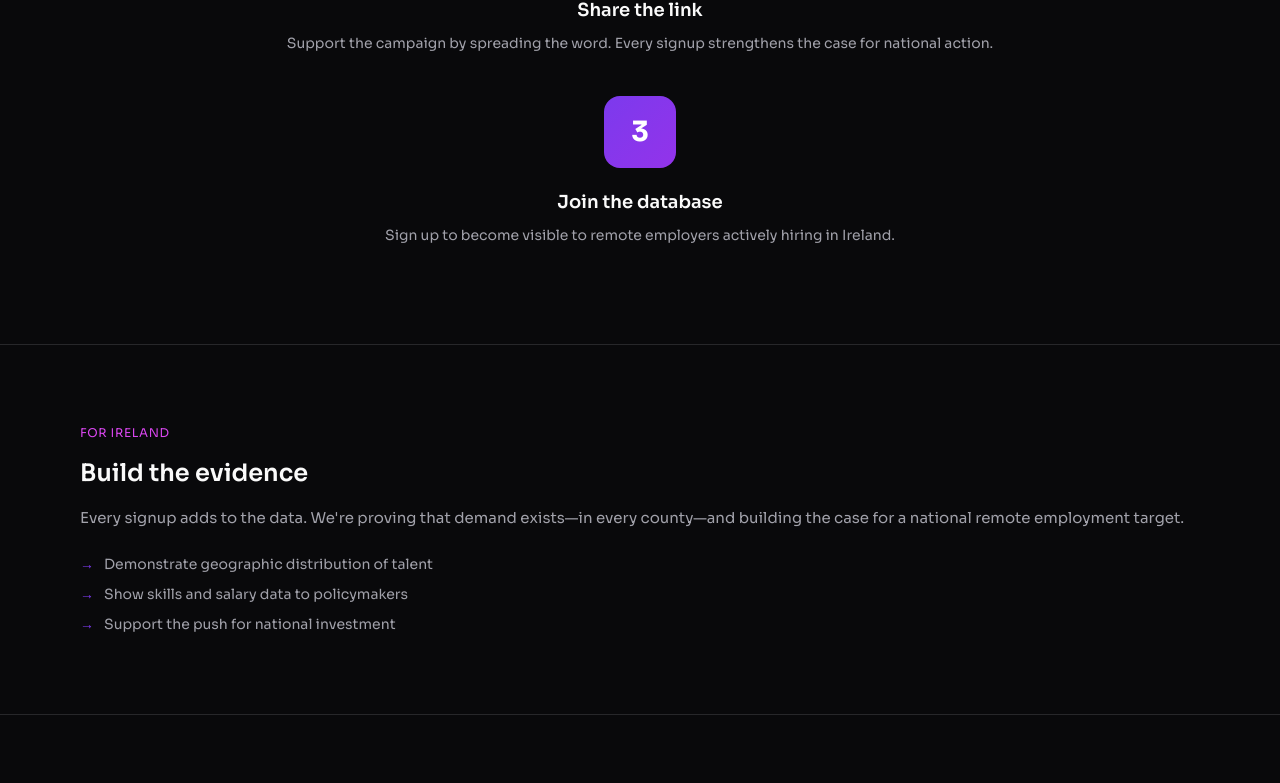
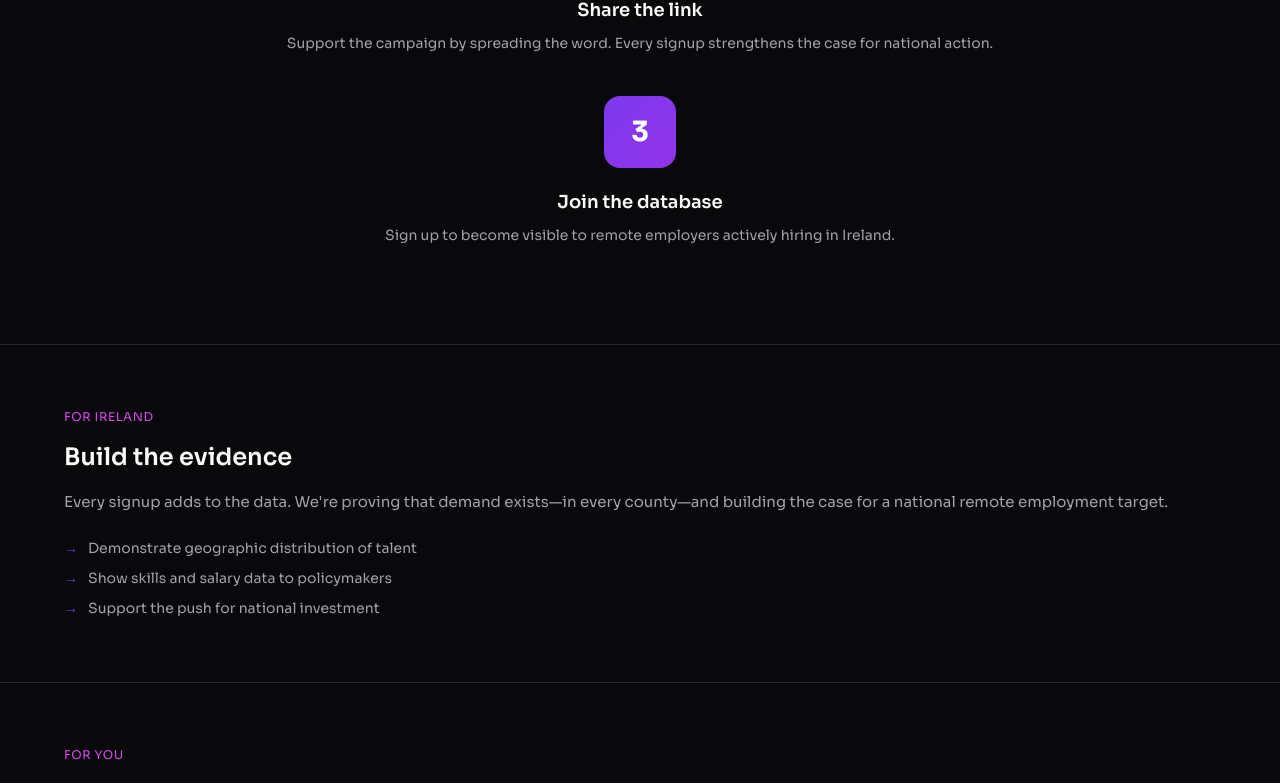
Before and after one commit to hello383/Sway, a Next.js app: page / in a window 1280 px wide. Shown: the part 2000-2783 px from the top of the page. Built offline with nearby package versions, Linux system fonts and the light colour scheme; no server answers; the database is empty.

Commit message:
Fix padding values for responsive design

```diff
--- a/app/page.tsx
+++ b/app/page.tsx
@@ -372,7 +372,7 @@ export default function Home() {
 
       {/* Two purposes */}
       <section className="grid grid-cols-2 border-b border-[#27272a] md:grid-cols-1">
-        <div className="p-20 md:p-15 border-r border-[#27272a] md:border-r-0 md:border-b">
+        <div className="p-20 md:p-16 border-r border-[#27272a] md:border-r-0 md:border-b">
           <div className="text-xs uppercase tracking-wider text-[#d946ef] mb-4">For Ireland</div>
           <h3 className="text-2xl font-semibold mb-4">Build the evidence</h3>
           <p className="text-[15px] text-[#a1a1aa] leading-[1.7] mb-6">Every signup adds to the data. We're proving that demand exists—in every county—and building the case for a national remote employment target.</p>
@@ -390,8 +390,8 @@ export default function Home() {
               <span>Support the push for national investment</span>
             </li>
           </ul>
-                  </div>
-        <div className="p-20 md:p-15">
+        </div>
+        <div className="p-20 md:p-16">
           <div className="text-xs uppercase tracking-wider text-[#d946ef] mb-4">For you</div>
           <h3 className="text-2xl font-semibold mb-4">Get found by employers</h3>
           <ul className="list-none space-y-2.5">
```
